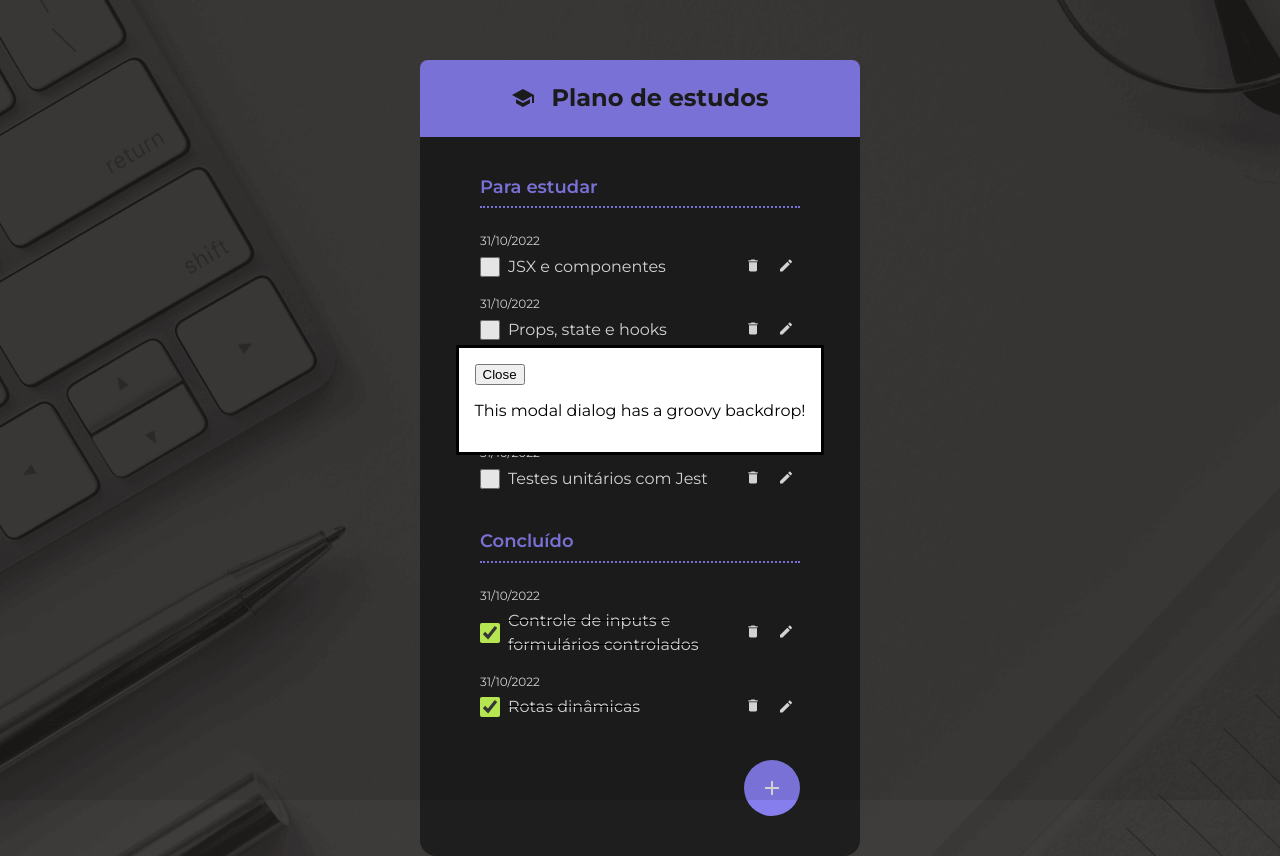
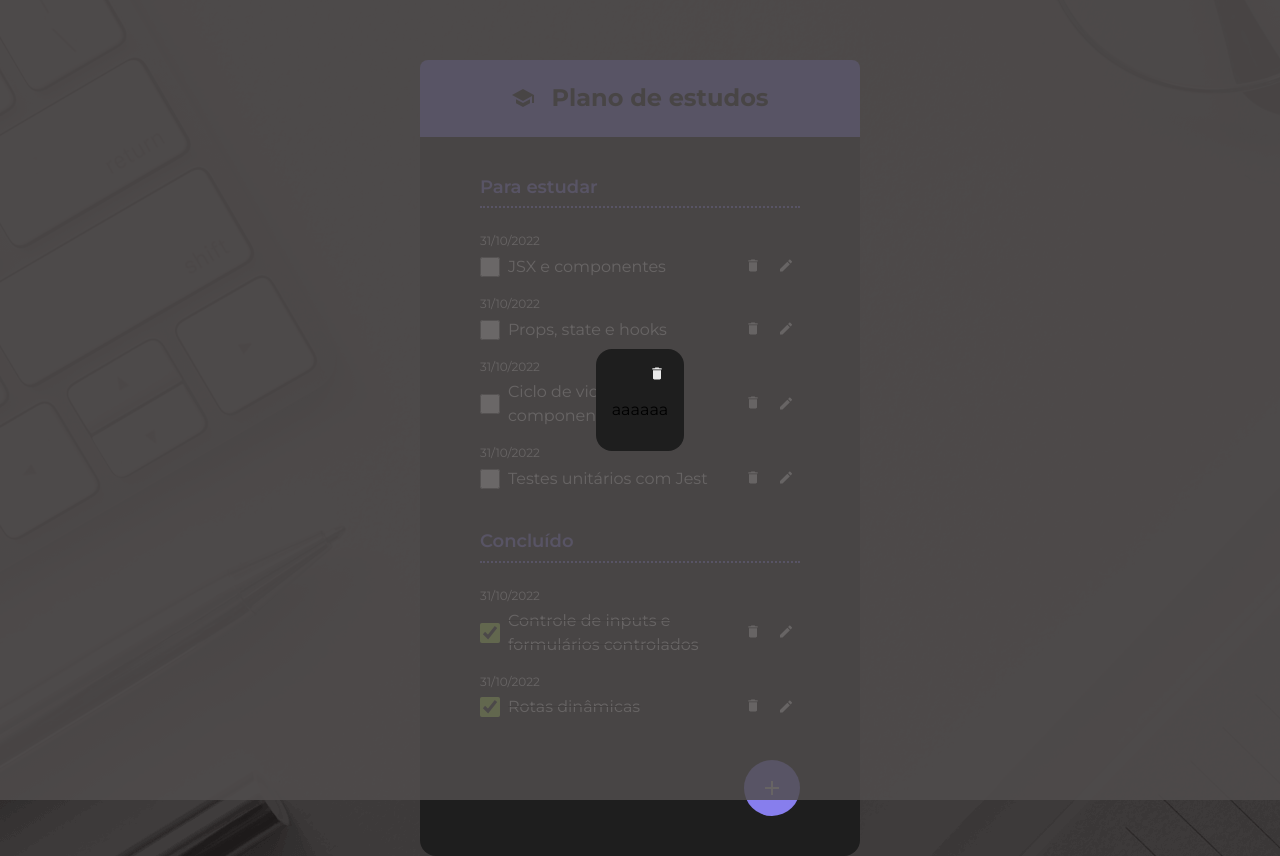
Before and after one commit to Dudsnavarro/react-todo-list, a React (Vite) app: page / in a window 1280 px wide. Both pictures are taken after a click on the button 772 px from the left and 787 px from the top of the page. Built offline with nearby package versions, Linux system fonts and the light colour scheme.

Commit message:
estilizando a dialog

```diff
--- a/src/App.jsx
+++ b/src/App.jsx
@@ -83,7 +83,9 @@
             })}
           </ToDoList>
           <Footer>
-            <Dialog isOpen={showDialog} onClose={toggleDialog}/>
+            <Dialog isOpen={showDialog} onClose={toggleDialog}>
+              <p>aaaaaa</p>
+            </Dialog>
             <FabButton onClick={toggleDialog}>
               <IconPlus />
             </FabButton>
--- a/src/components/Dialog/dialog.style.css
+++ b/src/components/Dialog/dialog.style.css
@@ -0,0 +1,21 @@
+::backdrop{
+    background-color: #504D4D;
+    opacity: 0.85;
+}
+
+.dialog {
+    background-color: #1E1E1E;
+    border: none;
+    border-radius: 16px;
+    padding: 16px;
+}
+
+.btn-close-wrapper{
+    text-align: right;
+}
+
+.btn-close{
+    background-color: transparent;
+    border: none;
+    cursor: pointer;
+}
--- a/src/components/Dialog/index.jsx
+++ b/src/components/Dialog/index.jsx
@@ -1,17 +1,18 @@
-import { useEffect, useRef } from "react";
+import { Children, useEffect, useRef } from "react";
+import "./dialog.style.css";
+import { IconTrash } from "../icons";
 
-export function Dialog({ isOpen, onClose }) {
-
-  const dialogRef = useRef (null)
+export function Dialog({ isOpen, onClose, children }) {
+  const dialogRef = useRef(null);
 
   useEffect(() => {
-    console.log('deveriamos mostrar', isOpen)
+    console.log("deveriamos mostrar", isOpen);
     if (isOpen) {
-      openDialog()
+      openDialog();
     } else {
-      closeDialog()
+      closeDialog();
     }
-  }, [isOpen])
+  }, [isOpen]);
 
   const openDialog = () => {
     dialogRef.current.showModal();
@@ -22,9 +23,13 @@
   };
 
   return (
-      <dialog ref={dialogRef}>
-        <button autoFocus onClick={onClose}>Close</button>
-        <p>This modal dialog has a groovy backdrop!</p>
-      </dialog>
+    <dialog ref={dialogRef} className="dialog">
+      <div className="btn-close-wrapper">
+        <button autoFocus onClick={onClose} className="btn-close">
+          <IconTrash />
+        </button>
+      </div>
+      {children}
+    </dialog>
   );
 }
```
